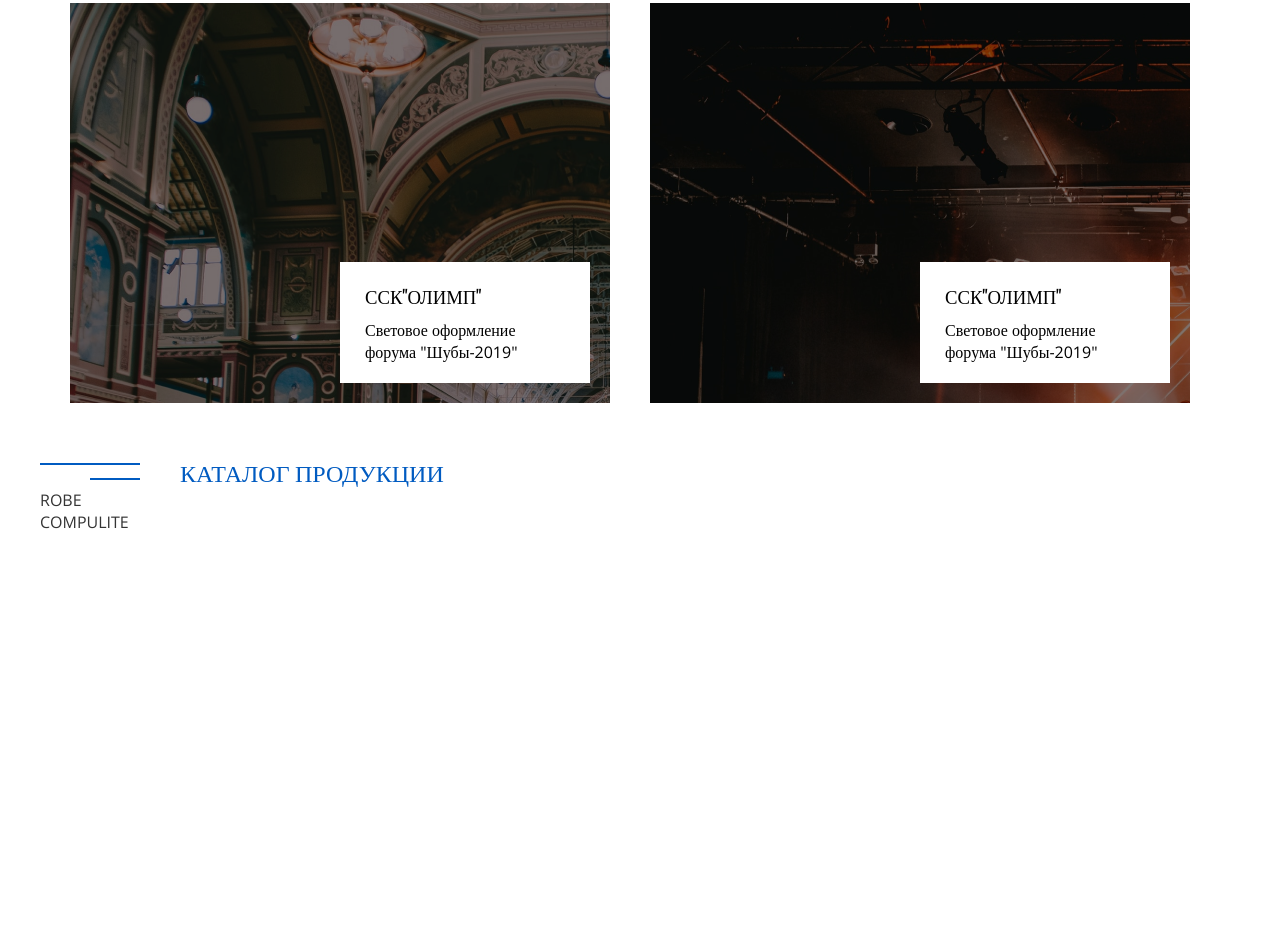
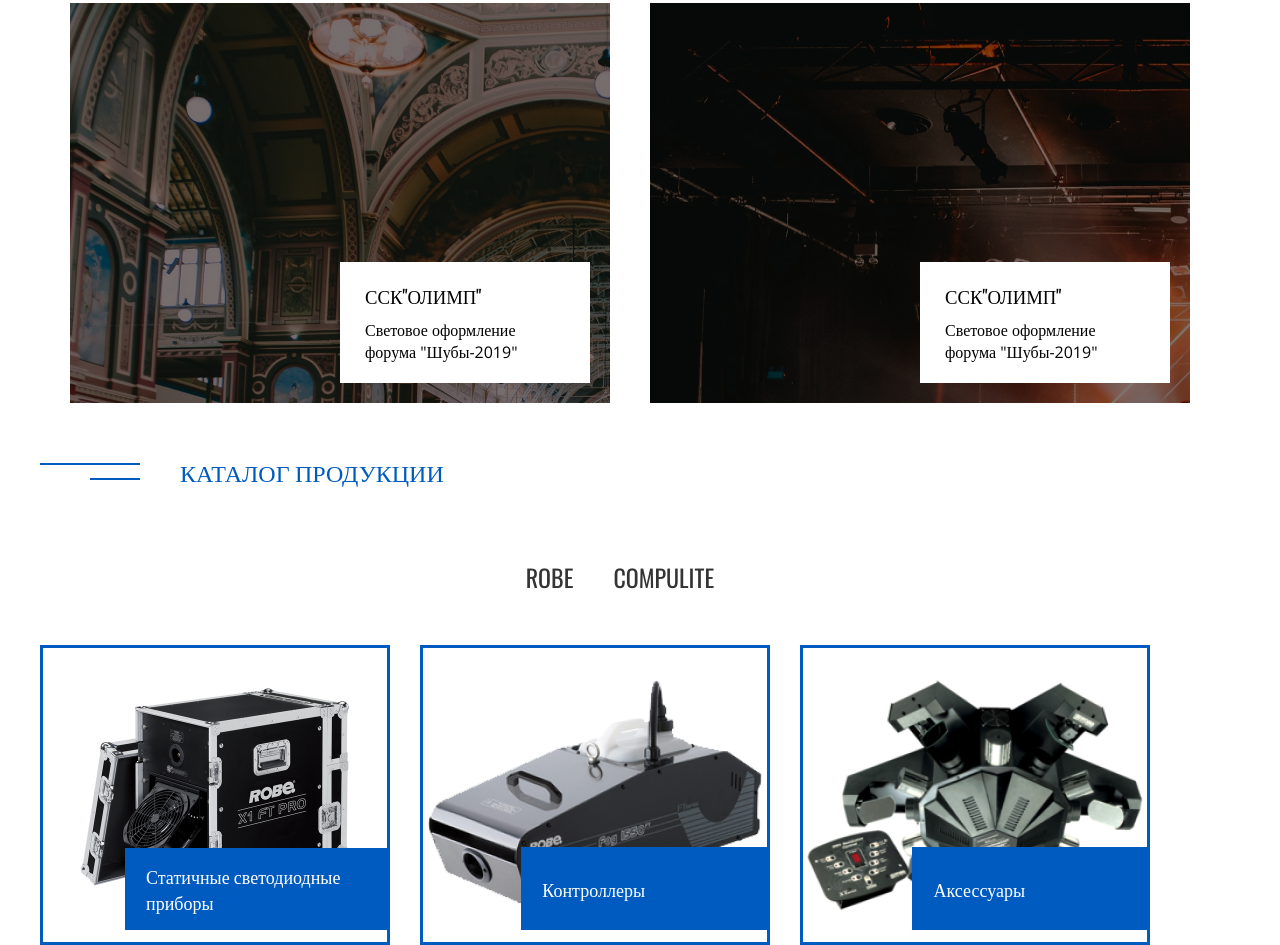
Before and after one commit to Lesnoypyps/Trans-Light, a plain HTML site: page index.html in a window 1280 px wide. Shown: the part 1059-2004 px from the top of the page. Before the commit the page ends 1592 px from the top, so only its background shows below. Drawn offline with nearby package versions, Linux system fonts and the light colour scheme.

Commit message:
fix: end of catalog

```diff
--- a/index.html
+++ b/index.html
@@ -122,13 +122,36 @@
                 </div>
             </header>
             <ul class="catalog__menu">
-                <li class="catalog__item">
+                <li class="menu__item">
                     <a href="#" class="catalog__link">ROBE</a>
                 </li>
-                <li class="catalog__item">
+                <li class="menu__item">
                     <a href="#" class="catalog__link">COMPULITE</a>
                 </li>
             </ul>
+            <div class="catalog__products">
+                <div class="catalog__item lightelem">
+                    <div class="catalog__item__text">
+                        <p class="item__text">
+                            Статичные светодиодные приборы
+                        </p>
+                    </div>
+                </div>
+                <div class="catalog__item controller">
+                    <div class="catalog__item__text controller__text">
+                        <p class="item__text">
+                            Контроллеры
+                        </p>
+                    </div>
+                </div>
+                <div class="catalog__item accessories">
+                    <div class="catalog__item__text accessories__text">
+                        <p class="item__text">
+                            Аксессуары
+                        </p>
+                    </div>
+                </div>
+            </div>
         </div>
     </div>
 </body>
--- a/styles.css
+++ b/styles.css
@@ -27,6 +27,7 @@ h1,h2,h3,h4{
 }
 .first-screen{
     background-image: url(img/Rectangle2.jpg);
+    object-fit:cover;
     margin-bottom: 150px;
 }
 .header{
@@ -163,8 +164,59 @@ h1,h2,h3,h4{
 .catalog__link{
     color: #343434;
     text-decoration: none;
+    font-family: 'Oswald';
+    font-size: 24px;
+    margin-right:40px ;
 }
 .catalog__link:active{
     text-decoration: underline;
     color: #005BC1;
 }
+.catalog__menu{
+    margin: 0 auto;
+    display: flex;
+    list-style-type: none;
+    justify-content: center;
+    margin-top: 70px;
+}
+.catalog__item{
+
+    width: 350px;
+    height: 300px;
+    background-size: cover;
+    background-position:center;
+    position: relative;
+}
+.lightelem{
+    background-image: url(img/lightelement.png);
+}
+.item__text{
+    font-family: 'Oswald';
+    font-size: 18px;
+}
+.catalog__item__text{
+    background-color: #005BC1;
+    max-width: 265px;
+    position: absolute;
+    bottom: 15px;
+    right: 0;
+    padding: 15px 36px 15px 21px;
+}
+.controller{
+    background-image: url(img/controller.png);
+
+}
+.controller__text{
+    padding: 29px 125px 28px 21px;
+}
+.catalog__products{
+    display: flex;
+    gap: 30px;
+    margin-top: 50px;
+}
+.accessories__text{
+    padding: 29px 125px 28px 21px
+}
+.accessories{
+    background-image: url(img/accessories.png);
+}
```
